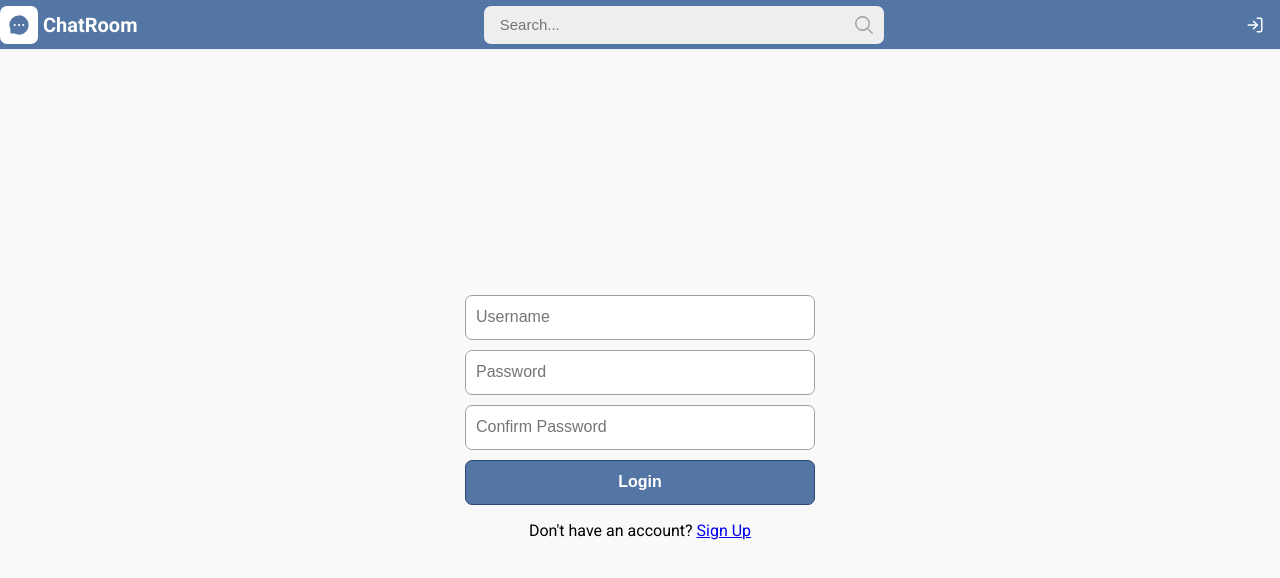
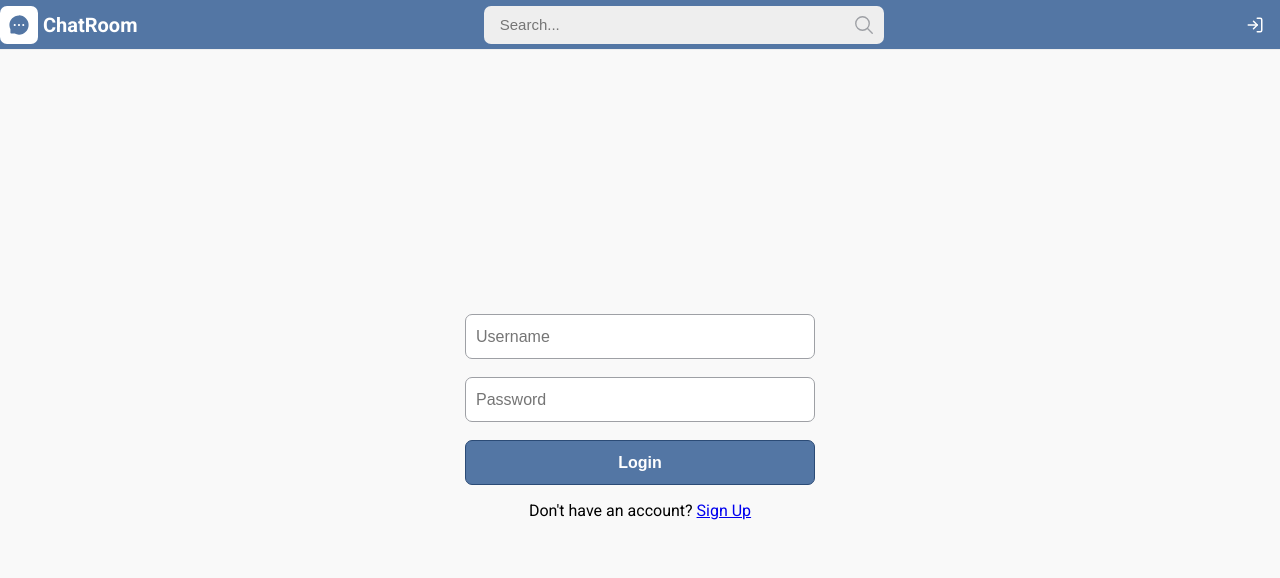
Before and after one commit to lxndrbukin/chatroom-v2, a React (Create React App) app in the folder src/client/: page /login in a window 1280 px wide. Shown: the top 578 px of the page. Built offline with nearby package versions, Linux system fonts and the light colour scheme; no server answers.

Commit message:
Auth forms refactor

```diff
--- a/src/client/src/components/Auth/Auth.tsx
+++ b/src/client/src/components/Auth/Auth.tsx
@@ -1,8 +1,9 @@
-import { ChangeEvent, FocusEvent, FormEvent, useState } from 'react';
+import { ChangeEvent, FocusEvent, FormEvent, useState, useEffect } from 'react';
 import { useLocation, Navigate } from 'react-router-dom';
 import { useDispatch, useSelector } from 'react-redux';
 import { AppDispatch, RootState, auth, handleAuthErrors } from '../../store';
-
+import { AuthInputField } from './types';
+import { inputFields } from './assets/formData';
 import AuthForm from './AuthForm';
 import AuthFormInput from './assets/reusable/AuthFormInput';
 
@@ -17,6 +18,16 @@ export default function Auth(): JSX.Element {
     password: '',
     confirmPassword: '',
   });
+
+  useEffect(() => {
+    dispatch(
+      handleAuthErrors({
+        username: undefined,
+        password: undefined,
+        confirmPassword: undefined,
+      })
+    );
+  }, [pathname]);
 
   const handleBlur = (e: FocusEvent<HTMLInputElement>) => {
     const { name, placeholder } = e.target;
@@ -58,13 +69,10 @@ export default function Auth(): JSX.Element {
   const redirectURLText = pathname === '/signup' ? 'Login' : 'Sign Up';
   const buttonText = pathname === '/signup' ? 'Sign Up' : 'Login';
 
-  const inputFields = [
-    { name: 'username', placeholder: 'Username' },
-    { name: 'password', placeholder: 'Password' },
-    { name: 'confirmPassword', placeholder: 'Confirm Password' },
-  ];
-
-  const renderedFields = inputFields.map((field): JSX.Element => {
+  const renderedFields = inputFields.map((field): JSX.Element | undefined => {
+    if (field.displayRoute && field.displayRoute !== pathname) {
+      return;
+    }
     return (
       <div className="auth-form-input">
         <AuthFormInput
--- /dev/null
+++ b/src/client/src/components/Auth/assets/formData.ts
@@ -0,0 +1,11 @@
+import { AuthInputField } from '../types';
+
+export const inputFields: Array<AuthInputField> = [
+  { name: 'username', placeholder: 'Username' },
+  { name: 'password', placeholder: 'Password' },
+  {
+    name: 'confirmPassword',
+    placeholder: 'Confirm Password',
+    displayRoute: '/signup',
+  },
+];
--- /dev/null
+++ b/src/client/src/components/Auth/types/index.ts
@@ -0,0 +1,5 @@
+export type AuthInputField = {
+  name: string;
+  placeholder: string;
+  displayRoute?: string;
+};
```
